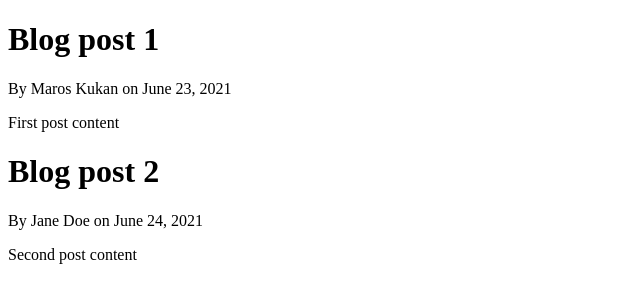
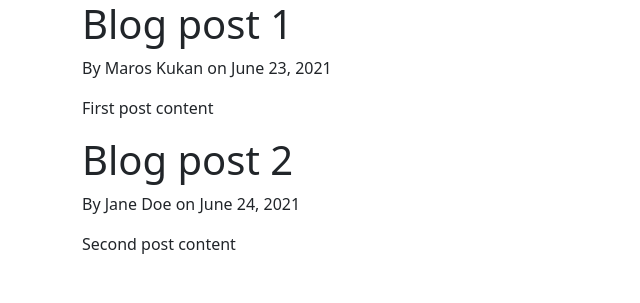
Before and after one commit to maroskukan/flask-blog, a Flask app: page / in a window 1280 px wide. Shown: the top 303 px of the page, without its empty margins (0-640 px from the left). Run offline with Flask 2, Linux system fonts and the light colour scheme.

Commit message:
Update base template with bootstrap css and js

```diff
--- a/src/templates/layout.html
+++ b/src/templates/layout.html
@@ -7,20 +7,24 @@
     <head>
         <meta charset="utf-8">
         <meta http-equiv="X-UA-Compatible" content="IE=edge">
+        <meta name="description" content="">
+        <meta name="viewport" content="width=device-width, initial-scale=1">
+        <!-- Bootstrap CSS -->
+        <link href="https://cdn.jsdelivr.net/npm/bootstrap@5.0.2/dist/css/bootstrap.min.css" rel="stylesheet" integrity="sha384-EVSTQN3/azprG1Anm3QDgpJLIm9Nao0Yz1ztcQTwFspd3yD65VohhpuuCOmLASjC" crossorigin="anonymous">
         {% if title %}
         <title>Flask Blog - {{ title }}</title>
         {% else %}
         <title>Flask Blog</title>
         {% endif %}
-        <meta name="description" content="">
-        <meta name="viewport" content="width=device-width, initial-scale=1">
-        <link rel="stylesheet" href="">
     </head>
     <body>
         <!--[if lt IE 7]>
             <p class="browsehappy">You are using an <strong>outdated</strong> browser. Please <a href="#">upgrade your browser</a> to improve your experience.</p>
         <![endif]-->
-        {% block content %}{% endblock %}
+        <div class="container">
+            {% block content %}{% endblock %}
+        </div>
         <script src="" async defer></script>
+        <script src="https://cdn.jsdelivr.net/npm/bootstrap@5.0.2/dist/js/bootstrap.bundle.min.js" integrity="sha384-MrcW6ZMFYlzcLA8Nl+NtUVF0sA7MsXsP1UyJoMp4YLEuNSfAP+JcXn/tWtIaxVXM" crossorigin="anonymous"></script>
     </body>
 </html>
```
